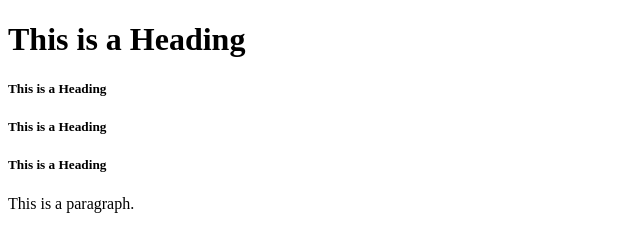
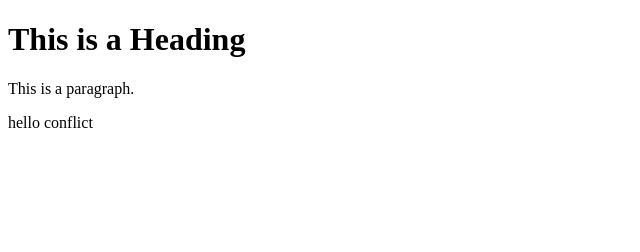
Before and after one commit to yurigurgenidze/Test, a plain HTML site: page index.html in a window 1280 px wide. Shown: the whole page, without its empty margins (0-640 px from the left). Drawn offline with Linux system fonts and the light colour scheme.

Commit message:
Update index.html

```diff
--- a/index.html
+++ b/index.html
@@ -6,10 +6,10 @@
 <body>
 
 <h1>This is a Heading</h1>
-<h5>This is a Heading</h5>
-<h5>This is a Heading</h5>
-<h5>This is a Heading</h5>
 <p>This is a paragraph.</p>
+
+
+  <div> hello conflict </div>
 
 </body>
 </html>
```
